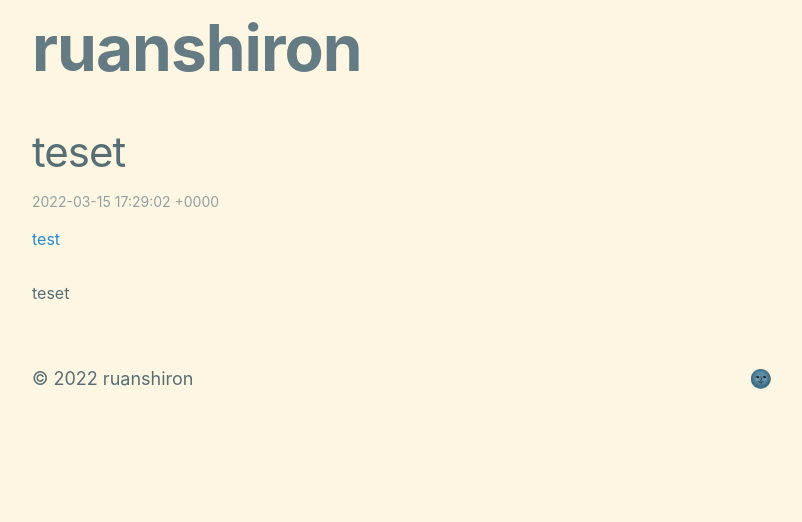
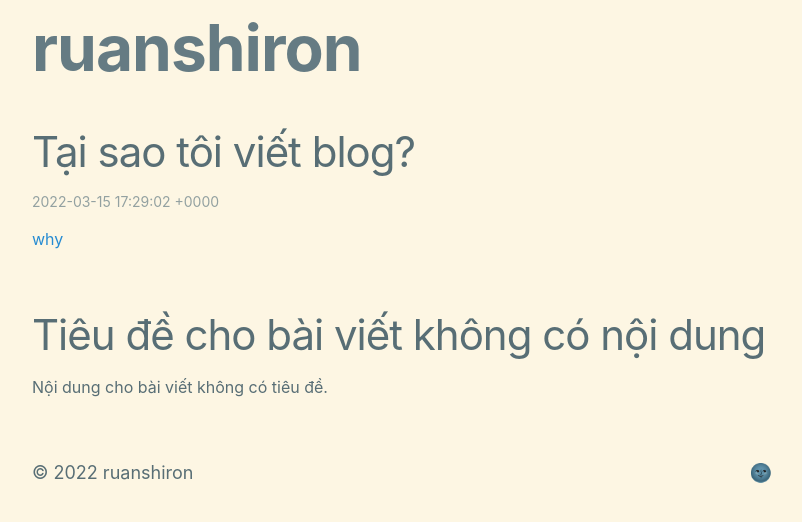
Before and after one commit to ruanshiron/docs-ruanshiron-com, a Jekyll site: the page built from _posts/2022-03-15-teset.md, in a window 1280 px wide. Shown: the top 522 px of the page, without its empty margins (238-1040 px from the left). Built offline with Jekyll 4.4.1, drawn with Linux system fonts in a browser that asks for light colours.

Commit message:
Update Blog “2022-03-15-teset”

```diff
--- a/_posts/2022-03-15-teset.md
+++ b/_posts/2022-03-15-teset.md
@@ -1,9 +1,9 @@
 ---
 layout: post
-title: teset
+title: Tại sao tôi viết blog?
 date: 2022-03-15T17:29:02.321Z
-categories: test
+categories: why
 ---
+# Tiêu đề cho bài viết không có nội dung
 
-
-teset
+Nội dung cho bài viết không có tiêu đề.
```
